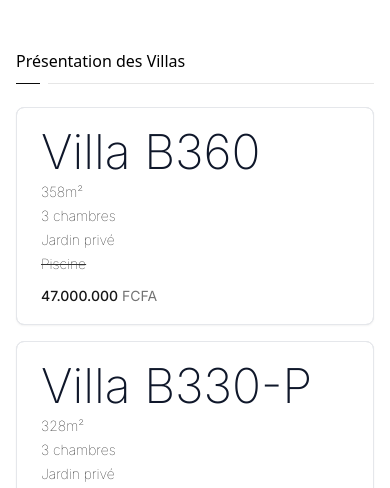
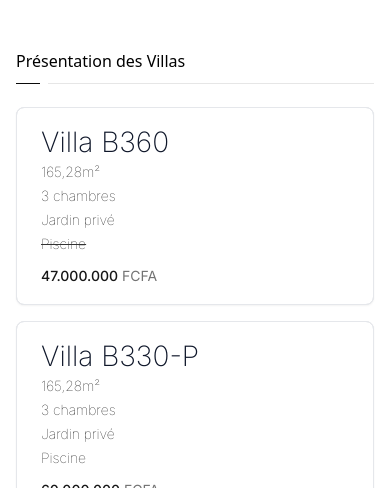
Before and after one commit to Cheick-ahmed/rock-horizon.com, a Nuxt app: page /projects/villas/villas-brumes in a window 390 px wide. Shown: the part 2860-3348 px from the top of the page. Built offline with nearby package versions, Linux system fonts and the light colour scheme.

Commit message:
fix: Villas Brume cannonical url.

```diff
--- a/components/ui/Hero.vue
+++ b/components/ui/Hero.vue
@@ -25,7 +25,7 @@ const lastProject = getLastProject();
         </div>
         <div>
           <h1
-            class="font-base text-6xl font-light tracking-tight text-neutral-950 [text-wrap:balance] sm:text-8xl"
+            class="font-base text-6xl font-light tracking-tight text-neutral-950 [text-wrap:balance] lg:text-8xl lg:max-w-2xl"
           >
             Redéfinir le Luxe dans des Horizons Inexplorés.
           </h1>
--- a/components/ui/NavLinks.vue
+++ b/components/ui/NavLinks.vue
@@ -1,7 +1,7 @@
 <script setup lang="ts">
 const Links = [
-  { label: "Nos projets", name: "" },
-  { label: "A propos", name: "" },
+  { label: "Nos projets", name: "projects-villas-villas-brumes" },
+  { label: "A propos", name: "about" },
 ];
 
 const hoveredIndex = ref<number | null>(null);
--- a/components/ui/ProjectItem.vue
+++ b/components/ui/ProjectItem.vue
@@ -9,13 +9,12 @@ defineProps<{
 <template>
   <div class="font-base">
     <div class="space-y-8 group">
-      <!-- Active: "border-indigo-600 ring-2 ring-indigo-600", Not Active: "border-gray-300" -->
       <div
         class="relative block cursor-pointer transition-all group-hover:shadow-md rounded-lg border bg-white px-6 py-4 shadow-sm focus:outline-none sm:flex sm:items-center sm:justify-between"
       >
         <span class="flex items-center space-y-4">
           <span class="flex flex-col text-sm">
-            <span class="font-extralight text-6xl text-slate-900">
+            <span class="text-3xl font-extralight lg:text-6xl text-slate-900">
               {{ item.name }}
             </span>
             <span class="font-thin">
@@ -56,10 +55,7 @@ defineProps<{
           <span class="font-medium text-neutral-900">{{ item.price }}</span>
           <span class="ml-1 text-neutral-500 sm:ml-0">FCFA</span>
         </span>
-        <!--
-        Active: "border", Not Active: "border-2"
-        Checked: "border-indigo-600", Not Checked: "border-transparent"
-      -->
+
         <span
           class="pointer-events-none absolute -inset-px rounded-lg border"
           aria-hidden="true"
--- a/pages/projects/villas/index.vue
+++ b/pages/projects/villas/index.vue
@@ -3,6 +3,10 @@ import SwiperWrapper from "~/components/ui/Swiper/Wrapper.vue";
 import SwiperSlide from "~/components/ui/Swiper/Slide.vue";
 
 const { isMobile } = useBreakpoints();
+
+useHead({
+  title: "Nos villas",
+});
 
 const projects = computed(() => {
   return [
--- a/pages/projects/villas/villas-brumes.vue
+++ b/pages/projects/villas/villas-brumes.vue
@@ -28,7 +28,7 @@ const villas: Project.Item[] = [
   {
     id: "23355433-d9c9-4802-989e-711708a21e89",
     name: "Villa B360",
-    size: "358m²",
+    size: "165,28m²",
     features: [
       {
         id: "8f9a009a-d9b0-414d-9efa-8d4ff2a6dd63",
@@ -52,7 +52,7 @@ const villas: Project.Item[] = [
   {
     id: "9f6cd613-8614-429b-a65e-fabaa0437347",
     name: "Villa B330-P",
-    size: "328m²",
+    size: "165,28m²",
     features: [
       {
         id: "247cc737-9b53-46f6-a164-3ffda235a324",
@@ -121,7 +121,7 @@ useHead({
   link: [
     {
       rel: "canonical",
-      href: "https://rockhorizon.com/projects/ff361243-30f7-4935-b750-10ea1a7bd583",
+      href: "https://www.rockhorizon.com/projects/villas/villas-brumes",
     },
   ],
 });
```
